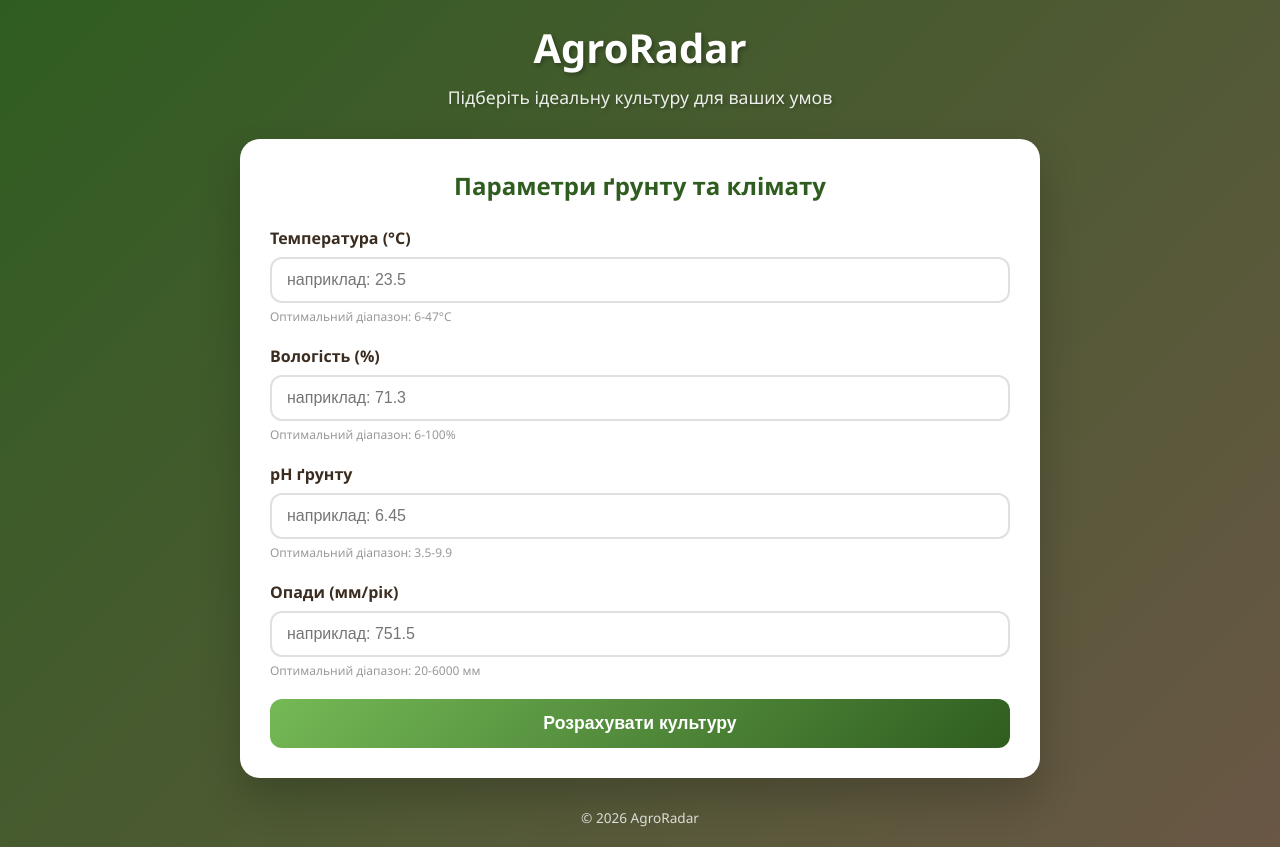
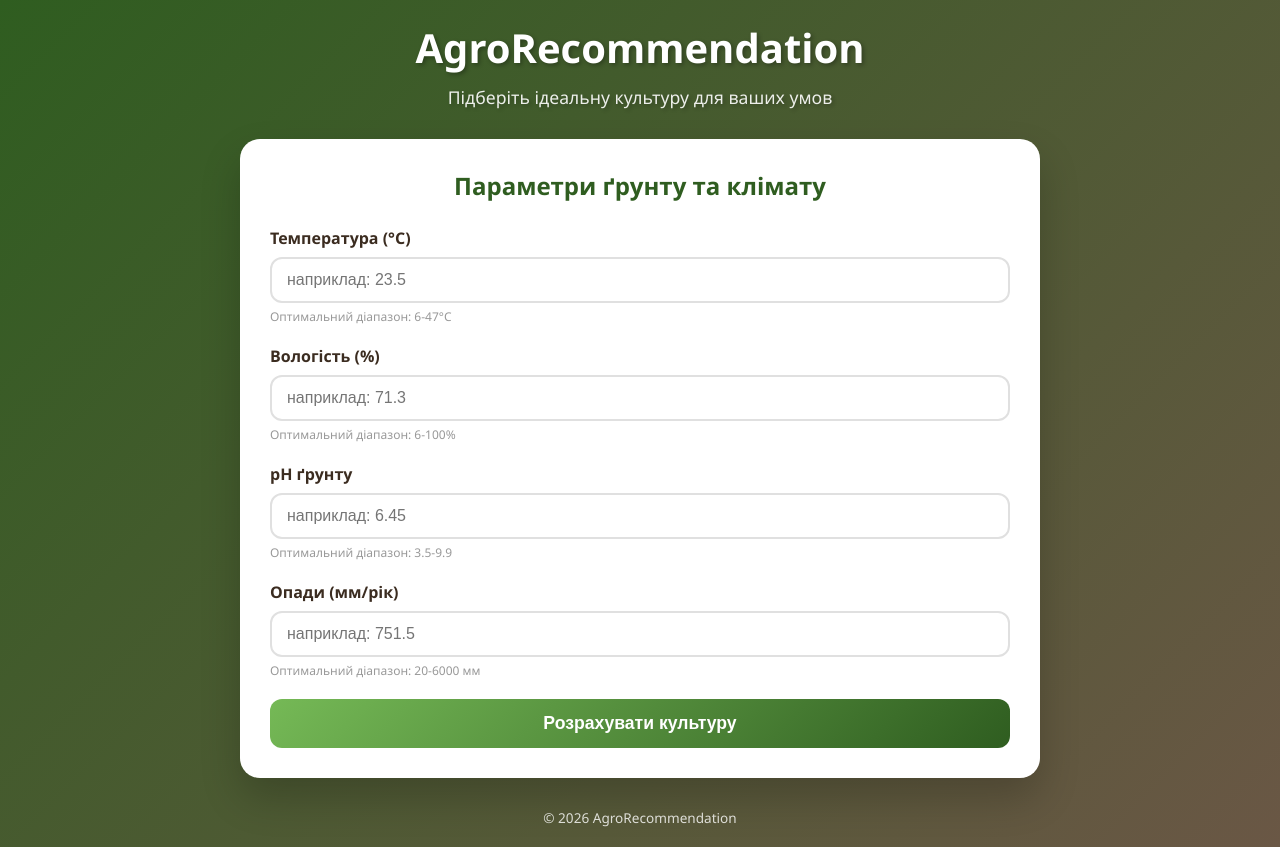
Before and after one commit to babichd946-cmd/crop-recommendation-app, a Flask app: page / in a window 1280 px wide. Run offline with Flask 2, Linux system fonts and the light colour scheme; parts of the project's set-up code (start-up, migrations or seed data) failed here and were passed over; some libraries are stand-ins or nearby versions.

Commit message:
Update index.html

```diff
--- a/templates/index.html
+++ b/templates/index.html
@@ -11,7 +11,7 @@
 <body>
     <div class="container">
         <header>
-            <h1>AgroRadar</h1>
+            <h1>AgroRecommendation</h1>
             <p>Підберіть ідеальну культуру для ваших умов</p>
         </header>
 
@@ -51,7 +51,7 @@
         </div>
 
         <footer>
-            <p>© 2026 AgroRadar</p>
+            <p>© 2026 AgroRecommendation</p>
         </footer>
     </div>
 
```
